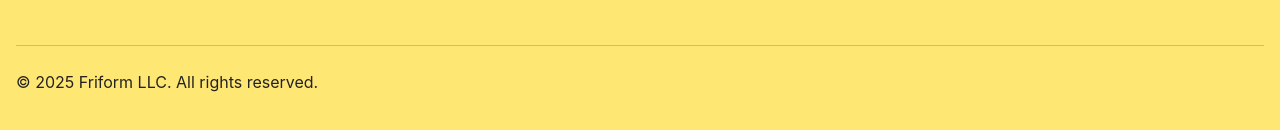
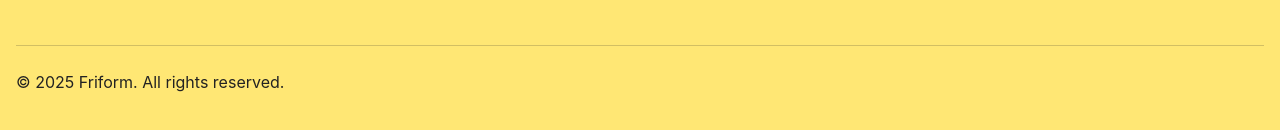
Before and after one commit to philipericsson/friform_website, a SvelteKit app: page / in a window 1280 px wide. Shown: the part 2464-2594 px from the top of the page. Built offline with nearby package versions, Linux system fonts and the light colour scheme.

Commit message:
removed LLC from footer styling

```diff
--- a/src/routes/+layout.svelte
+++ b/src/routes/+layout.svelte
@@ -83,7 +83,7 @@
 		</div>
 	  </div>
 	  <div class="mt-12 pt-6 border-t border-dark/20">
-		<p>&copy; {new Date().getFullYear()} Friform LLC. All rights reserved.</p>
+		<p>&copy; {new Date().getFullYear()} Friform. All rights reserved.</p>
 	  </div>
 	</div>
   </footer>
```
